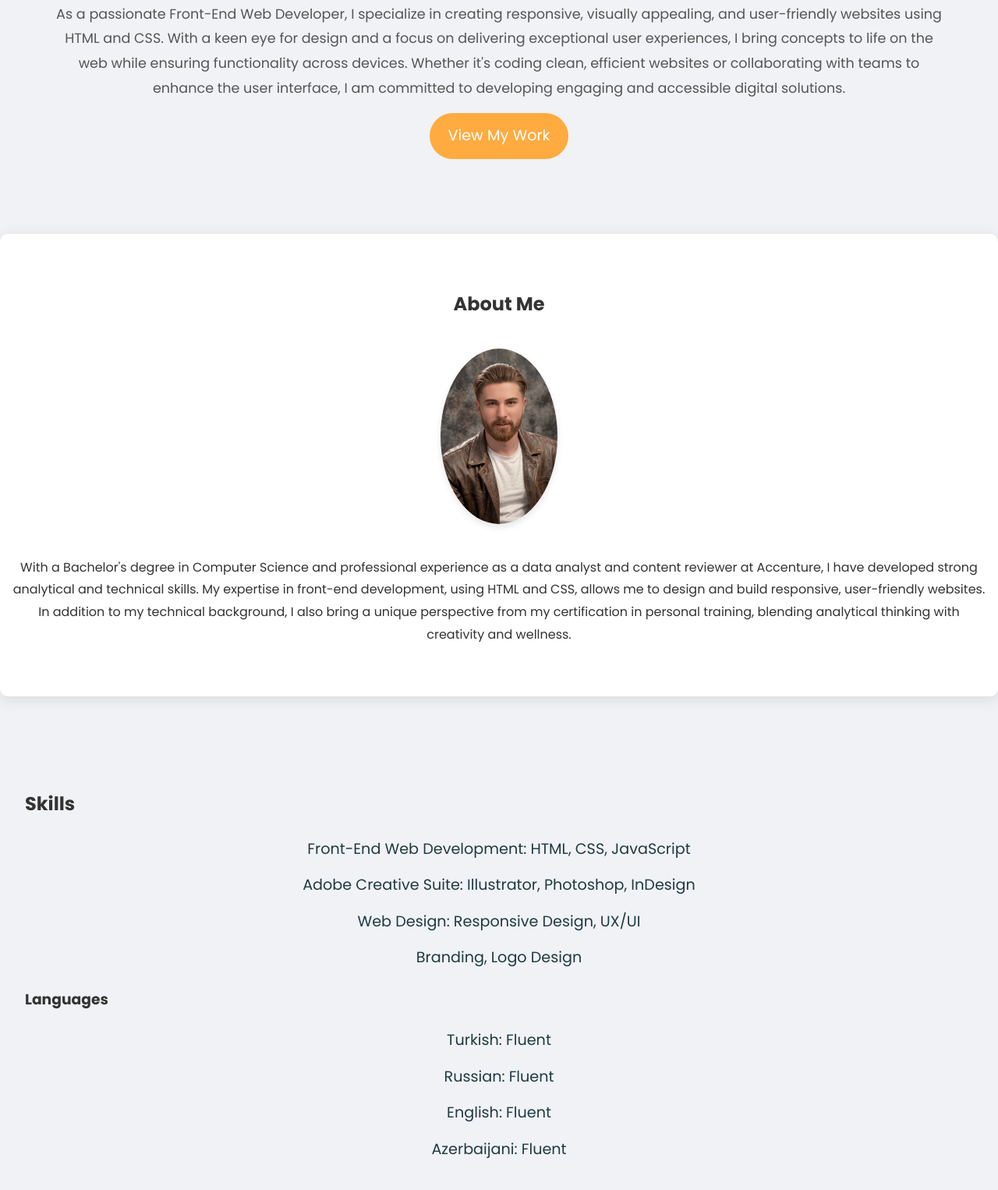
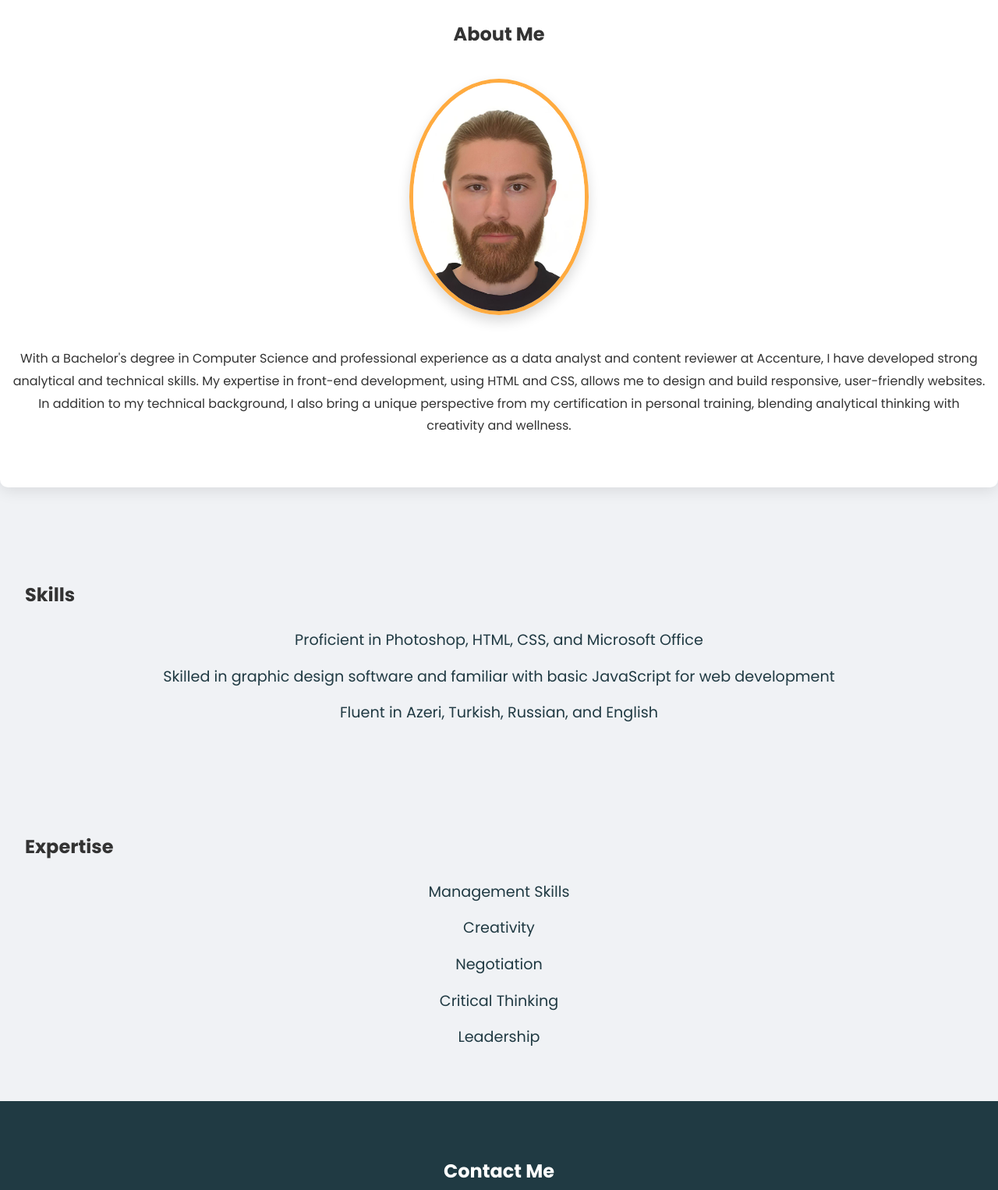
Before and after one commit to RasimMammadli433/Rasim-s-project, a plain HTML site: page index.html in a window 1280 px wide. Shown: the part 1156-2682 px from the top of the page at 78% size. Drawn offline with Linux system fonts and the light colour scheme.

Commit message:
Update index.html

```diff
--- a/index.html
+++ b/index.html
@@ -4,10 +4,9 @@
     <meta charset="UTF-8">
     <meta name="viewport" content="width=device-width, initial-scale=1.0">
     <meta http-equiv="X-UA-Compatible" content="ie=edge">
-    <title>Rasim | Front-End Web Developer</title>
+    <title>Rasim | Front-End Web Developer and IT Support Engineer</title>
     <link href="https://fonts.googleapis.com/css2?family=Poppins:wght@300;400;700&display=swap" rel="stylesheet">
     <style>
-
         body {
             font-family: 'Poppins', sans-serif;
             line-height: 1.8;
@@ -17,7 +16,6 @@
             color: #333;
         }
 
-        /* Add the cover image as the background */
         header {
             background: url('Cover pic.WEBP') no-repeat center center/cover;
             color: white;
@@ -27,7 +25,6 @@
             position: relative;
         }
 
-        /* Add shadow effect for the header content */
         header h1, header h2 {
             text-shadow: 2px 2px 4px rgba(0, 0, 0, 0.5);
         }
@@ -67,7 +64,6 @@
             color: #FFAB40;
         }
 
-        /* Featured image styling */
         .featured-image {
             width: 30%;
             height: auto;
@@ -97,22 +93,6 @@
             color: #555;
         }
 
-        .cta-btn {
-            display: inline-block;
-            padding: 0.75rem 1.5rem;
-            background-color: #FFAB40;
-            color: white;
-            border: none;
-            border-radius: 30px;
-            font-size: 1.2rem;
-            text-decoration: none;
-            transition: background-color 0.3s ease-in-out;
-        }
-
-        .cta-btn:hover {
-            background-color: #ff8c00;
-        }
-
         section {
             padding: 3rem 2rem;
         }
@@ -127,25 +107,31 @@
         }
 
         #about img {
-            max-width: 150px;
+            width: 220px;
+            height: auto;
             border-radius: 50%;
+            border: 5px solid #FFAB40;
             margin: 1rem 0;
-            box-shadow: 0 4px 8px rgba(0, 0, 0, 0.1);
+            box-shadow: 0 8px 16px rgba(0, 0, 0, 0.15);
+            transition: transform 0.4s ease;
         }
 
-        #skills ul {
+        #about img:hover {
+            transform: scale(1.1);
+        }
+
+        #skills ul, #expertise ul {
             list-style-type: none;
             padding: 0;
             text-align: center;
         }
 
-        #skills ul li {
+        #skills ul li, #expertise ul li {
             margin: 0.75rem 0;
             font-size: 1.2rem;
             color: #203a43;
         }
 
-        /* Contact Section with icons */
         #contact {
             text-align: center;
             background-color: #203a43;
@@ -184,67 +170,60 @@
 </head>
 <body>
 
-    <!-- Header with cover image -->
     <header>
         <div class="header-content">
             <h1>Rasim</h1>
-            <h2>Front-End Web Developer</h2>
+            <h2>Front-End Web Developer and IT Support Engineer</h2>
             <nav>
                 <ul>
                     <li><a href="#home">Home</a></li>
                     <li><a href="#about">About</a></li>
                     <li><a href="#skills">Skills</a></li>
                     <li><a href="#projects">Projects</a></li>
-                    <li><a href="#testimonials">Testimonials</a></li>
                     <li><a href="#contact">Contact</a></li>
                 </ul>
             </nav>
         </div>
-        <!-- Featured Image -->
-        <img src="Best Profile pic.jpg" alt="Rasim's Professional Photo" class="featured-image">
+        <img src="CV PIC 2.PNG" alt="Rasim's Professional Photo" class="featured-image">
     </header>
 
-    <!-- Introduction Section -->
     <section id="home">
         <div class="intro-content">
             <h3>Welcome to My Portfolio</h3>
-            <p>As a passionate Front-End Web Developer, I specialize in creating responsive, visually appealing, and user-friendly websites using HTML and CSS. With a keen eye for design and a focus on delivering exceptional user experiences, I bring concepts to life on the web while ensuring functionality across devices. Whether it's coding clean, efficient websites or collaborating with teams to enhance the user interface, I am committed to developing engaging and accessible digital solutions.</p>
-            <a href="#projects" class="cta-btn">View My Work</a>
+            <p>IT and Data Analytics with experience in technical support, content analysis, and small business support. Skilled in troubleshooting, web development, and data analysis. Fluent in multiple languages for effective communication.</p>
         </div>
     </section>
 
-    <!-- About Section -->
     <section id="about">
         <h2>About Me</h2>
         <div class="about-content">
-            <img src="IMG_1490.JPG" alt="Rasim Casual Photo">
+            <img src="Best Profile pic.jpg" alt="Rasim's Casual Photo">
             <p>With a Bachelor's degree in Computer Science and professional experience as a data analyst and content reviewer at Accenture, I have developed strong analytical and technical skills. My expertise in front-end development, using HTML and CSS, allows me to design and build responsive, user-friendly websites. In addition to my technical background, I also bring a unique perspective from my certification in personal training, blending analytical thinking with creativity and wellness.</p>
         </div>
     </section>
 
-    <!-- Skills Section -->
     <section id="skills">
         <h2>Skills</h2>
         <ul>
-            <li>Front-End Web Development: HTML, CSS, JavaScript</li>
-            <li>Adobe Creative Suite: Illustrator, Photoshop, InDesign</li>
-            <li>Web Design: Responsive Design, UX/UI</li>
-            <li>Branding, Logo Design</li>
+            <li>Proficient in Photoshop, HTML, CSS, and Microsoft Office</li>
+            <li>Skilled in graphic design software and familiar with basic JavaScript for web development</li>
+            <li>Fluent in Azeri, Turkish, Russian, and English</li>
         </ul>
-          <!-- Languages Section -->
-          <h3>Languages</h3>
-          <ul>
-              <li>Turkish: Fluent</li>
-              <li>Russian: Fluent</li>
-              <li>English: Fluent</li>
-              <li>Azerbaijani: Fluent</li>
-          </ul>
     </section>
 
-    <!-- Contact Section with Icons -->
+    <section id="expertise">
+        <h2>Expertise</h2>
+        <ul>
+            <li>Management Skills</li>
+            <li>Creativity</li>
+            <li>Negotiation</li>
+            <li>Critical Thinking</li>
+            <li>Leadership</li>
+        </ul>
+    </section>
+
     <section id="contact">
         <h2>Contact Me</h2>
-
         <div class="contact-info">
             <img src="telephone.png" alt="Phone Icon">
             <p><strong>Phone:</strong> +14372565734</p>
@@ -254,14 +233,17 @@
             <p><strong>Email:</strong> <a href="mailto:rasimmammadli95@gmail.com" style="color: #FFAB40; text-decoration: none;">rasimmammadli95@gmail.com</a></p>
         </div>
         <div class="contact-info">
-            <img src="location.png" alt="Location Icon">
-            <p><strong>Address:</strong> 369 Shuter St, Toronto, ON, M5A 1X2</p>
+            <img src="location icon 3.png" alt="Location Icon">
+            <p><strong>Address:</strong> Toronto, ON, M5A 1X2</p>
+        </div>
+        <div class="contact-info">
+            <img src="linkedin icon 2.png" alt="LinkedIn Icon">
+            <p><strong>LinkedIn:</strong> <a href="https://www.linkedin.com/in/rasim-mammadli-7a314121b/" style="color: #FFAB40; text-decoration: none;">linkedin.com/in/rasim-mammadli-7a314121b/</a></p>
         </div>
     </section>
 
-    <!-- Footer -->
     <footer>
-        <p>© 2024 Rasim Mammadli - Front-End Web Developer</p>
+        <p>© 2024 Rasim Mammadli - Front-End Web Developer and IT Support Engineer</p>
     </footer>
 
 </body>
```
